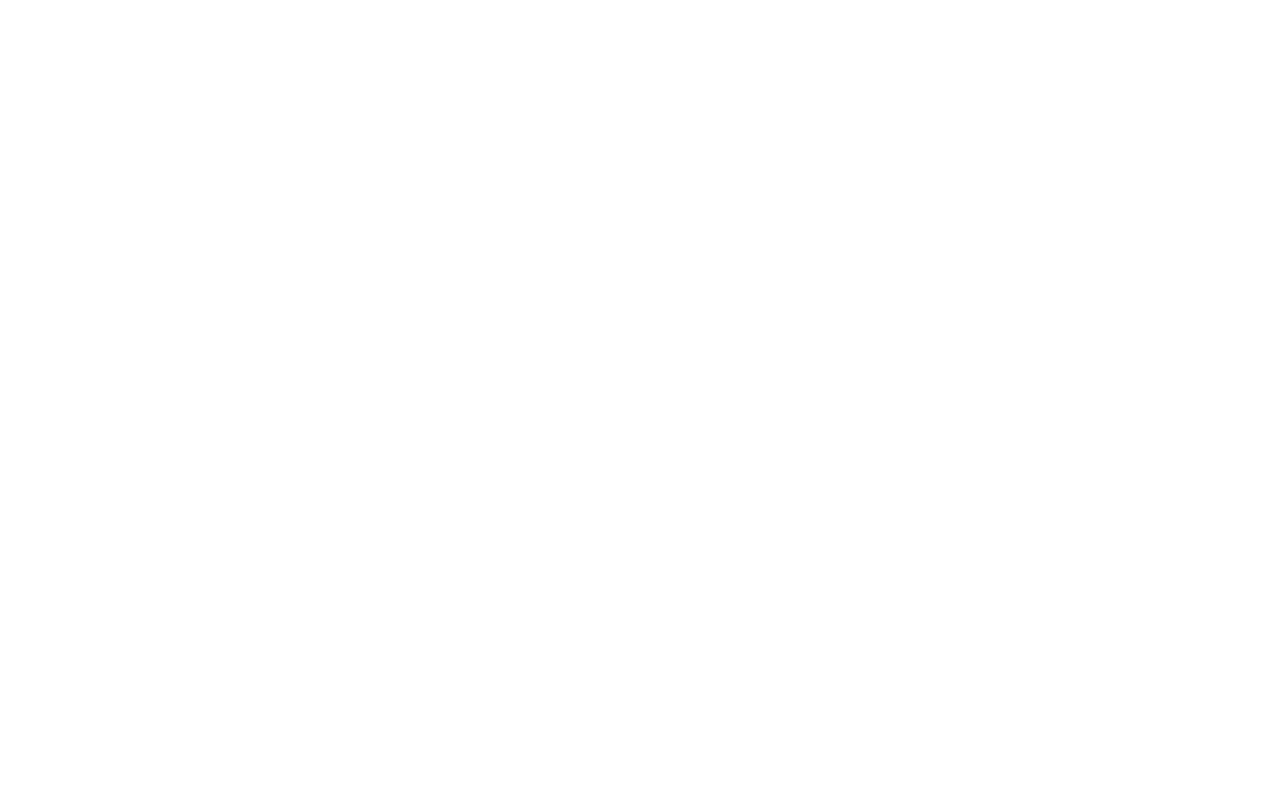
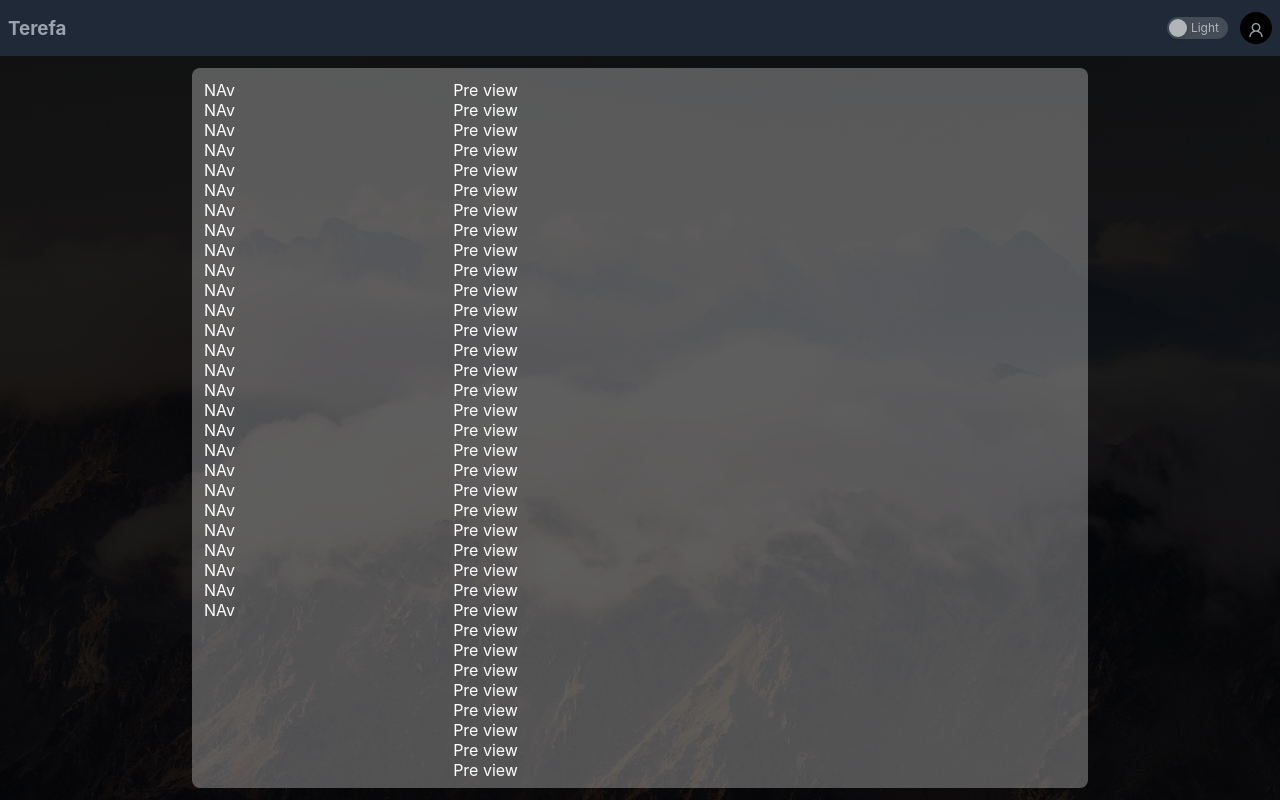
Before and after one commit to Nihal-Abedin/Terefa-coard-react, a React (Vite) app: page /workspace in a window 1280 px wide. Before the commit this address had no page. Built offline with nearby package versions, Linux system fonts and the light colour scheme; sample sign-in values are in the browser's storage.

Commit message:
workspace ui

```diff
--- a/src/App.tsx
+++ b/src/App.tsx
@@ -10,6 +10,7 @@
 import TaskBoard from "./components/TaskBoard/TaskBoard";
 import AuthorizationgRoutes from "./components/ProtectedRoutesWrapper/AuthorizationgRoutes";
 import ThemeProvider from "./utils/ThemeProvider";
+import Workspace from "./pages/Workspace";
 
 function App() {
   return (
@@ -28,6 +29,7 @@
             }
           >
             <Route path="/taskboard" element={<TaskBoard />} />
+            <Route path="/workspace" element={<Workspace />} />
           </Route>
         </Route>
       </Routes>
--- a/src/components/Layout/Header/Header.tsx
+++ b/src/components/Layout/Header/Header.tsx
@@ -1,9 +1,9 @@
-import { UserOutlined } from "@ant-design/icons";
 import { Switch } from "antd";
+import UserProfileDrop from "../../UserProfile/UserProfileDrop";
 
 const Header = () => {
   return (
-    <div className="bg-[var(--color-grey-800)] text-[var(--color-grey-400)] py-3 px-2 grid grid-cols-[3fr,1fr] grid-rows-1 items-center">
+    <div className="bg-[var(--color-grey-800)] text-[var(--color-grey-400)] py-3 px-2 grid grid-cols-[3fr,1fr] grid-rows-1 items-center drop-shadow-lg">
       <div>
         <h3>Terefa</h3>
       </div>
@@ -14,8 +14,8 @@
           checked={false}
           disabled
         />
-        <div className="w-3 h-3 rounded-full bg-black flex justify-center items-center p-4">
-          <UserOutlined />
+        <div className=" rounded-full bg-black flex justify-center items-center p-2">
+          <UserProfileDrop />
         </div>
       </div>
     </div>
--- /dev/null
+++ b/src/components/UserProfile/UserProfileDrop.tsx
@@ -0,0 +1,32 @@
+import { UserOutlined } from "@ant-design/icons";
+import { Dropdown, type MenuProps } from "antd";
+import { useNavigate } from "react-router-dom";
+
+const UserProfileDrop = () => {
+  const navigate = useNavigate();
+  const items: MenuProps["items"] = [
+    {
+      key: "1",
+      label: <p>1st menu item</p>,
+    },
+    {
+      key: "2",
+      label: <p>Logout</p>,
+      danger: true,
+      onClick: () => {
+        localStorage.removeItem("TERAFE_TOKEN");
+        navigate("/", { replace: true });
+      },
+    },
+  ];
+
+  return (
+    <div className="w-4 h-4">
+      <Dropdown menu={{ items }} placement="bottom">
+        <UserOutlined />
+      </Dropdown>
+    </div>
+  );
+};
+
+export default UserProfileDrop;
--- /dev/null
+++ b/src/components/WorkspaceTemplate/WorkspaceNav.tsx
@@ -0,0 +1,35 @@
+const WorkspaceNav = () => {
+  return (
+    <div className=" overflow-y-auto border-r-2">
+      <p>NAv</p>
+      <p>NAv</p>
+      <p>NAv</p>
+      <p>NAv</p>
+      <p>NAv</p>
+      <p>NAv</p>
+      <p>NAv</p>
+      <p>NAv</p>
+      <p>NAv</p>
+      <p>NAv</p>
+      <p>NAv</p>
+      <p>NAv</p>
+      <p>NAv</p>
+      <p>NAv</p>
+      <p>NAv</p>
+      <p>NAv</p>
+      <p>NAv</p>
+      <p>NAv</p>
+      <p>NAv</p>
+      <p>NAv</p>
+      <p>NAv</p>
+      <p>NAv</p>
+      <p>NAv</p>
+      <p>NAv</p>
+      <p>NAv</p>
+      <p>NAv</p>
+      <p>NAv</p>
+    </div>
+  );
+};
+
+export default WorkspaceNav;
--- /dev/null
+++ b/src/components/WorkspaceTemplate/WorkspacePreview.tsx
@@ -0,0 +1,154 @@
+const WorkspacePreview = () => {
+  return (
+    <div className=" overflow-y-auto">
+      <p>Pre view</p>
+      <p>Pre view</p>
+      <p>Pre view</p>
+      <p>Pre view</p>
+      <p>Pre view</p>
+      <p>Pre view</p>
+      <p>Pre view</p>
+      <p>Pre view</p>
+      <p>Pre view</p>
+      <p>Pre view</p>
+      <p>Pre view</p>
+      <p>Pre view</p>
+      <p>Pre view</p>
+      <p>Pre view</p>
+      <p>Pre view</p>
+      <p>Pre view</p>
+      <p>Pre view</p>
+      <p>Pre view</p>
+      <p>Pre view</p>
+      <p>Pre view</p>
+      <p>Pre view</p>
+      <p>Pre view</p>
+      <p>Pre view</p>
+      <p>Pre view</p>
+      <p>Pre view</p>
+      <p>Pre view</p>
+      <p>Pre view</p>
+      <p>Pre view</p>
+      <p>Pre view</p>
+      <p>Pre view</p>
+      <p>Pre view</p>
+      <p>Pre view</p>
+      <p>Pre view</p>
+      <p>Pre view</p>
+      <p>Pre view</p>
+      <p>Pre view</p>
+      <p>Pre view</p>
+      <p>Pre view</p>
+      <p>Pre view</p>
+      <p>Pre view</p>
+      <p>Pre view</p>
+      <p>Pre view</p>
+      <p>Pre view</p>
+      <p>Pre view</p>
+      <p>Pre view</p>
+      <p>Pre view</p>
+      <p>Pre view</p>
+      <p>Pre view</p>
+      <p>Pre view</p>
+      <p>Pre view</p>
+      <p>Pre view</p>
+      <p>Pre view</p>
+      <p>Pre view</p>
+      <p>Pre view</p>
+      <p>Pre view</p>
+      <p>Pre view</p>
+      <p>Pre view</p>
+      <p>Pre view</p>
+      <p>Pre view</p>
+      <p>Pre view</p>
+      <p>Pre view</p>
+      <p>Pre view</p>
+      <p>Pre view</p>
+      <p>Pre view</p>
+      <p>Pre view</p>
+      <p>Pre view</p>
+      <p>Pre view</p>
+      <p>Pre view</p>
+      <p>Pre view</p>
+      <p>Pre view</p>
+      <p>Pre view</p>
+      <p>Pre view</p>
+      <p>Pre view</p>
+      <p>Pre view</p>
+      <p>Pre view</p>
+      <p>Pre view</p>
+      <p>Pre view</p>
+      <p>Pre view</p>
+      <p>Pre view</p>
+      <p>Pre view</p>
+      <p>Pre view</p>
+      <p>Pre view</p>
+      <p>Pre view</p>
+      <p>Pre view</p>
+      <p>Pre view</p>
+      <p>Pre view</p>
+      <p>Pre view</p>
+      <p>Pre view</p>
+      <p>Pre view</p>
+      <p>Pre view</p>
+      <p>Pre view</p>
+      <p>Pre view</p>
+      <p>Pre view</p>
+      <p>Pre view</p>
+      <p>Pre view</p>
+      <p>Pre view</p>
+      <p>Pre view</p>
+      <p>Pre view</p>
+      <p>Pre view</p>
+      <p>Pre view</p>
+      <p>Pre view</p>
+      <p>Pre view</p>
+      <p>Pre view</p>
+      <p>Pre view</p>
+      <p>Pre view</p>
+      <p>Pre view</p>
+      <p>Pre view</p>
+      <p>Pre view</p>
+      <p>Pre view</p>
+      <p>Pre view</p>
+      <p>Pre view</p>
+      <p>Pre view</p>
+      <p>Pre view</p>
+      <p>Pre view</p>
+      <p>Pre view</p>
+      <p>Pre view</p>
+      <p>Pre view</p>
+      <p>Pre view</p>
+      <p>Pre view</p>
+      <p>Pre view</p>
+      <p>Pre view</p>
+      <p>Pre view</p>
+      <p>Pre view</p>
+      <p>Pre view</p>
+      <p>Pre view</p>
+      <p>Pre view</p>
+      <p>Pre view</p>
+      <p>Pre view</p>
+      <p>Pre view</p>
+      <p>Pre view</p>
+      <p>Pre view</p>
+      <p>Pre view</p>
+      <p>Pre view</p>
+      <p>Pre view</p>
+      <p>Pre view</p>
+      <p>Pre view</p>
+      <p>Pre view</p>
+      <p>Pre view</p>
+      <p>Pre view</p>
+      <p>Pre view</p>
+      <p>Pre view</p>
+      <p>Pre view</p>
+      <p>Pre view</p>
+      <p>Pre view</p>
+      <p>Pre view</p>
+      <p>Pre view</p>
+      <p>Pre view</p>
+    </div>
+  );
+};
+export default WorkspacePreview;
--- /dev/null
+++ b/src/components/WorkspaceTemplate/WorkspaceTemp.tsx
@@ -0,0 +1,24 @@
+import React, { ReactNode } from "react";
+import WorkspaceNav from "./WorkspaceNav";
+import WorkspacePreview from "./WorkspacePreview";
+
+interface WorspaceTempProps {
+  children: ReactNode;
+}
+interface WorkspaceTempCom {
+  Nav: React.FC;
+  Preview: React.FC;
+}
+const WorkspaceTemp: React.FC<WorspaceTempProps> & WorkspaceTempCom = ({
+  children,
+}) => {
+  return (
+    <div className="grid grid-cols-[1fr,2.5fr] grid-rows-1 h-full overflow-hidden">
+      {children}
+    </div>
+  );
+};
+WorkspaceTemp.Nav = WorkspaceNav;
+WorkspaceTemp.Preview = WorkspacePreview;
+
+export default WorkspaceTemp;
--- /dev/null
+++ b/src/pages/Workspace.tsx
@@ -0,0 +1,16 @@
+import WorkspaceTemp from "../components/WorkspaceTemplate/WorkspaceTemp";
+
+const Workspace = () => {
+  return (
+    <div className="bg-default-1 text-white flex justify-center items-center">
+      <div className="backdrop-blur-md bg-white/30 border-2 border-sky-500 w-[70%] h-[90vh] rounded-lg p-3 ">
+        <WorkspaceTemp>
+          <WorkspaceTemp.Nav />
+          <WorkspaceTemp.Preview />
+        </WorkspaceTemp>
+      </div>
+    </div>
+  );
+};
+
+export default Workspace;
--- a/tailwind.config.js
+++ b/tailwind.config.js
@@ -8,6 +8,8 @@
       backgroundImage: {
         default:
           "linear-gradient(rgb(0, 0, 0, 0.3), rgb(0, 0, 0, 0.3)), url('../src/assets/background.jpg')",
+        "default-1":
+          "linear-gradient(rgb(0, 0, 0, 0.9), rgb(0, 0, 0, 0.9)), url('../src/assets/background.jpg')",
       },
       transformOrigin: {
         dragable: "translate(0,0)",
```
